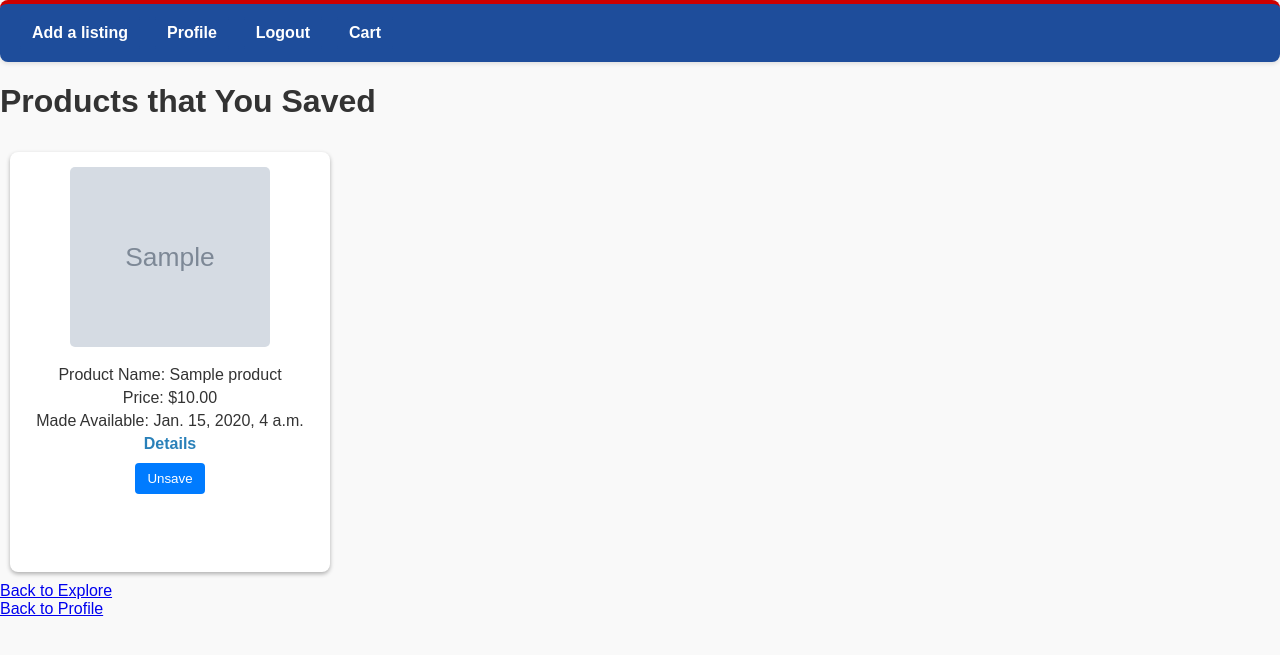
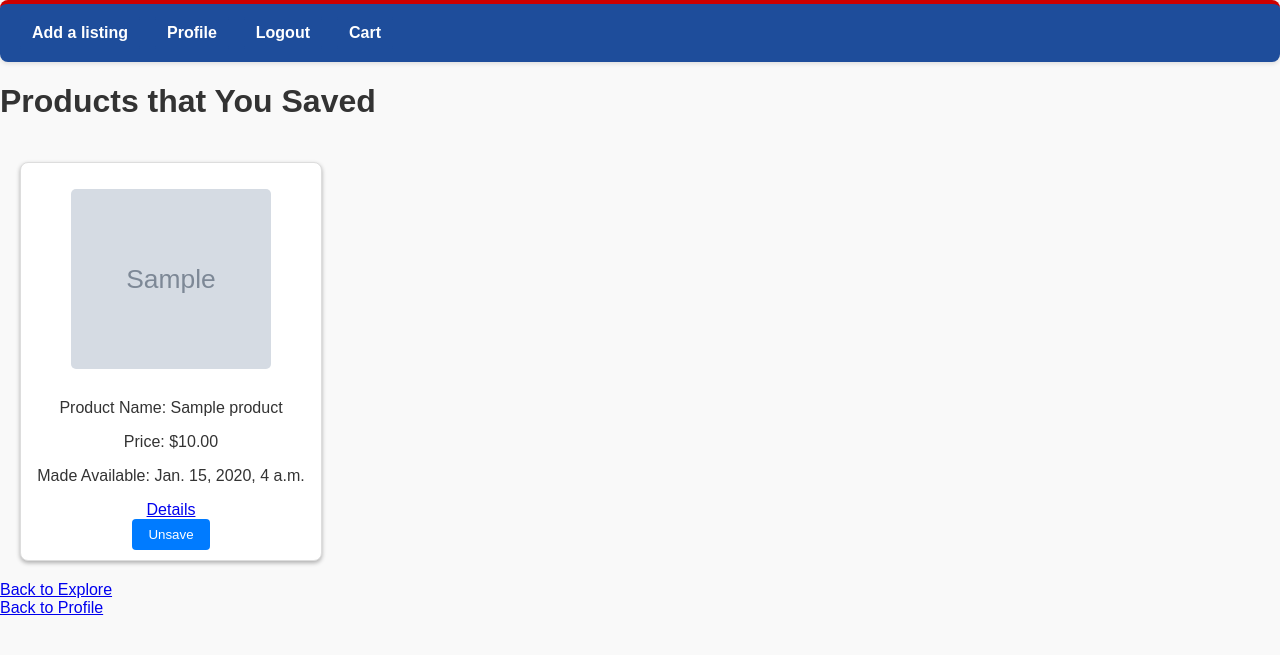
Before and after one commit to DePaul-CSC-394-401/final-project-team-1, a Django app: page /saved_products/ in a window 1280 px wide. Shown: the top 655 px of the page. Run offline with Django 5.2, Linux system fonts and the light colour scheme; a user stored in the database is signed in; tables that the repository leaves empty hold one stand-in row (values such as "Sample post"); grey boxes marked "Sample" are stand-in pictures.

Commit message:
fixed listings layout

```diff
--- a/depaul_market/static/main.css
+++ b/depaul_market/static/main.css
@@ -148,70 +148,91 @@ button[type="submit"]:hover {
     justify-content: flex-start; /* Ensure proper alignment */
 }
 
+/* Listing Grid */
+.listing-grid {
+    display: flex;
+    flex-wrap: wrap;
+    gap: 20px;
+    justify-content: flex-start;
+    padding: 10px;
+}
+
 /* Listing Cards */
 .listing-card {
-    width: 300px;
+    width: 280px; /* Adjust card width as per example */
     padding: 10px;
     background-color: #fff;
+    border: 1px solid #ddd;
     border-radius: 8px;
     box-shadow: 0 2px 4px rgba(0, 0, 0, 0.3);
     text-align: center;
     transition: transform 0.2s ease;
-    height: 400px; /* Set a fixed height for consistency */
+    margin: 10px;
 }
 
 .listing-card:hover {
     transform: scale(1.02);
 }
 
+/* Price Tag Styling */
+.listing-price {
+    font-size: 1.2em;
+    color: #008000; /* Green color for price as in example */
+    font-weight: bold;
+    margin-right: 250px;
+    margin-top: 0;
+}
+
+/* Image Styling */
 .listing-card img {
     max-width: 100%;
     border-radius: 5px;
     margin-bottom: 10px;
-    height: 180px; /* Ensure image height is consistent */
+    height: 180px; /* Fixed height for consistency */
+    object-fit: cover;
 }
 
-.listing-card p {
-    margin: 5px 0;
+/* Title Styling */
+.listing-title {
+    font-family: Georgia, 'Times New Roman', Times, serif;
+    font-weight: bold;
+    font-size: 1.1em;
+    color: #2980b9; /* Link color similar to example */
+    margin-right: 250px;
 }
 
-/* Styling for Listing Text */
-.listing-card p strong {
-    font-weight: bold;
-    color: #2c3e50;
+/* Location Styling */
+.listing-location {
+    font-family: Georgia, 'Times New Roman', Times, serif;
+    font-weight: 600;
+    font-size: 1.1em;
+    color: #2980b9; /* Link color similar to example */
+    margin-bottom: 15px;
 }
 
-.listing-card p:first-of-type {
-    font-weight: bold;
-    font-size: 16px;
-    color: #2980b9;
+/* Button Styling for Actions */
+.listing-actions {
+    display: flex;
+    gap: 8px;
+    justify-content: center;
+    margin-top: 10px;
 }
 
-/* Add to Cart Button */
-.listing-card button {
+.action-button {
     background-color: #007bff;
     color: white;
-    padding: 8px 12px;
+    padding: 6px 10px;
+    font-size: 0.9em;
     border: none;
     border-radius: 4px;
     cursor: pointer;
-    margin-top: 10px;
+    transition: background-color 0.2s ease;
 }
 
-.listing-card button:hover {
+.action-button:hover {
     background-color: #0056b3;
 }
 
-/* Links for Location and Username */
-.listing-card a {
-    color: #2980b9;
-    text-decoration: none;
-    font-weight: bold;
-}
-
-.listing-card a:hover {
-    text-decoration: underline;
-}
 
 /* Auth Container (Login/Signup) */
 
```
Also changed, not shown: depaul_market/templates/explore.html (+17 -15 lines).
